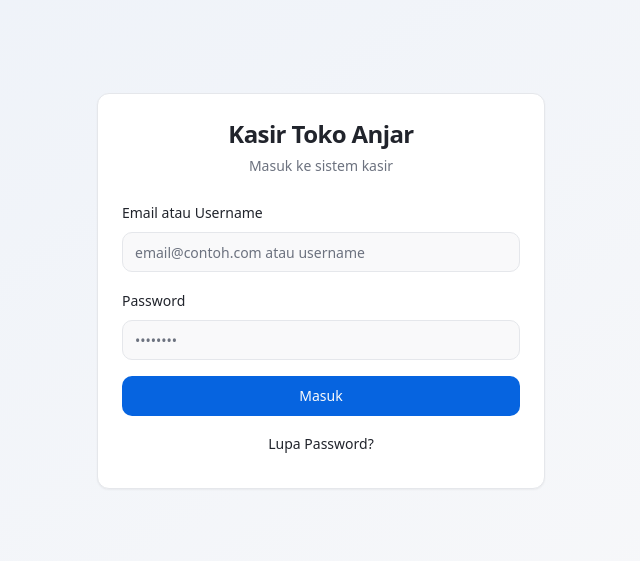
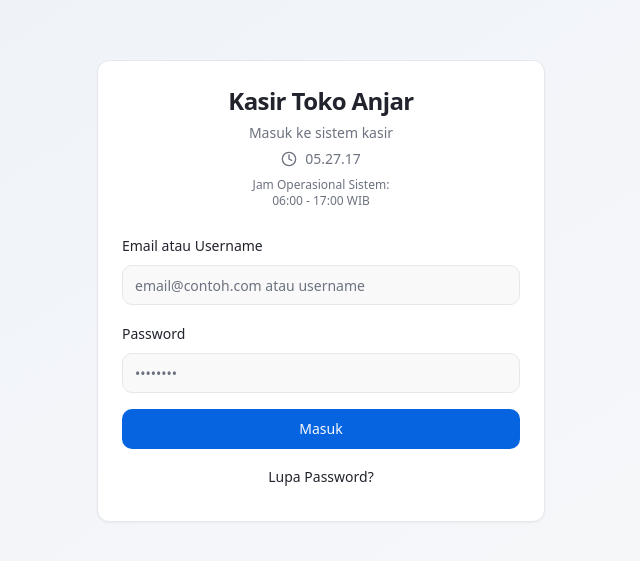
Before and after one commit to Anjarabidin27/Anjarpos, a React (Vite) app: page /login in a window 1280 px wide. Shown: the part 109-670 px from the top of the page, without its empty margins (319-959 px from the left). Built offline with nearby package versions, Linux system fonts and the light colour scheme; no server answers; the database is empty.

Commit message:
Add operating hours to login form

```diff
--- a/src/components/Auth/LoginPage.tsx
+++ b/src/components/Auth/LoginPage.tsx
@@ -8,6 +8,7 @@ import { Card, CardContent, CardDescription, CardHeader, CardTitle } from '@/com
 import { Alert, AlertDescription } from '@/components/ui/alert';
 import { toast } from 'sonner';
 import { supabase } from '@/integrations/supabase/client';
+import { Clock } from 'lucide-react';
 
 export const LoginPage = () => {
   const { signIn, signInWithUsername, signUp, user, loading } = useAuth();
@@ -22,12 +23,20 @@ export const LoginPage = () => {
   const [showForgotPassword, setShowForgotPassword] = useState(false);
   const [showSignUp, setShowSignUp] = useState(false);
   const [resetEmail, setResetEmail] = useState('');
+  const [currentTime, setCurrentTime] = useState(new Date());
 
   useEffect(() => {
     if (user && !loading) {
       navigate('/');
     }
   }, [user, loading, navigate]);
+
+  useEffect(() => {
+    const timer = setInterval(() => {
+      setCurrentTime(new Date());
+    }, 1000);
+    return () => clearInterval(timer);
+  }, []);
 
   if (loading) {
     return (
@@ -225,6 +234,16 @@ export const LoginPage = () => {
           <CardDescription>
             Masuk ke sistem kasir
           </CardDescription>
+          <div className="mt-4 space-y-2">
+            <div className="flex items-center justify-center gap-2 text-sm text-muted-foreground">
+              <Clock className="h-4 w-4" />
+              <span>{currentTime.toLocaleTimeString('id-ID')}</span>
+            </div>
+            <div className="text-xs text-muted-foreground">
+              <div className="font-medium">Jam Operasional Sistem:</div>
+              <div>06:00 - 17:00 WIB</div>
+            </div>
+          </div>
         </CardHeader>
         <CardContent>
           <form onSubmit={handleSignIn} className="space-y-4">
```
